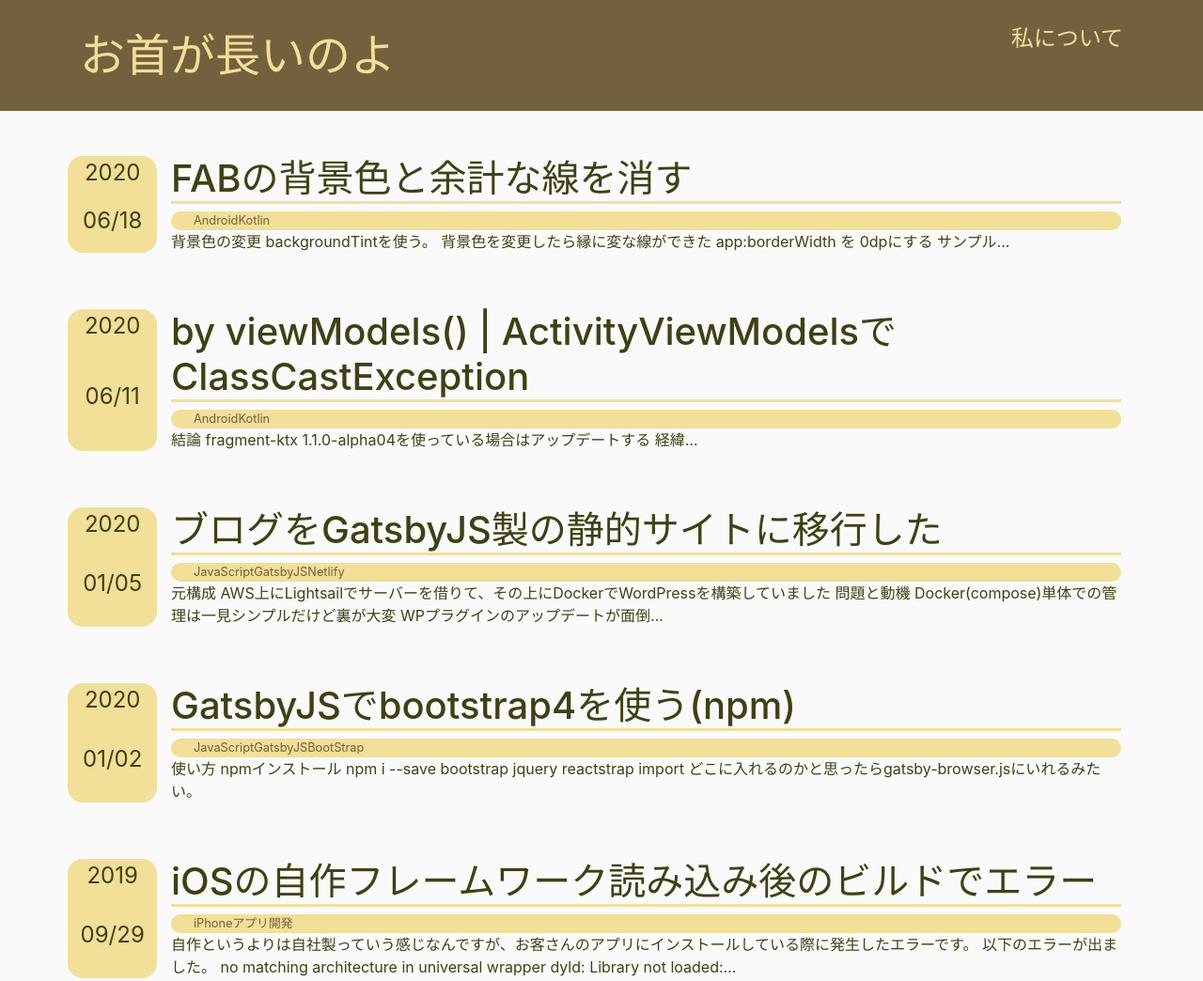
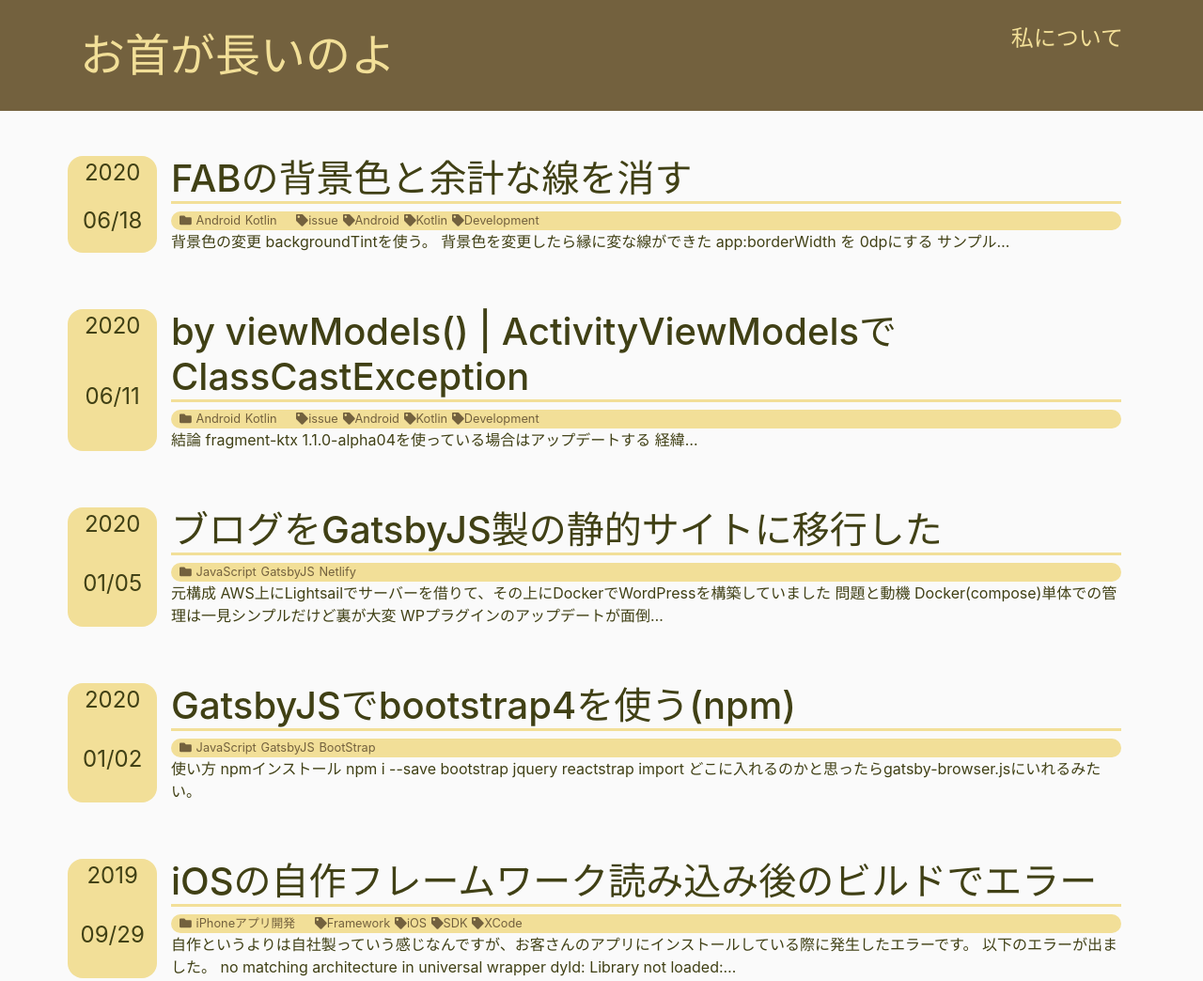
Before and after one commit to killinsun/gatsby-blog, a Gatsby site: page / in a window 1280 px wide. Shown: the top 1044 px of the page at 94% size. Built offline with nearby package versions, Linux system fonts and the light colour scheme; Gatsby itself is replaced by a stand-in of ours.

Commit message:
added categories tags on toppage

```diff
--- a/package.json
+++ b/package.json
@@ -5,6 +5,10 @@
   "version": "0.1.0",
   "author": "Kyle Mathews <mathews.kyle@gmail.com>",
   "dependencies": {
+    "@fortawesome/fontawesome-free": "^5.13.1",
+    "@fortawesome/fontawesome-svg-core": "^1.2.29",
+    "@fortawesome/free-solid-svg-icons": "^5.13.1",
+    "@fortawesome/react-fontawesome": "^0.1.11",
     "bootstrap": "^4.5.0",
     "dotenv": "^8.2.0",
     "gatsby": "^2.23.3",
--- /dev/null
+++ b/src/components/catetgories.js
@@ -0,0 +1,14 @@
+import React from "react"
+import { FontAwesomeIcon } from '@fortawesome/react-fontawesome'
+import { faFolder } from '@fortawesome/free-solid-svg-icons'
+
+const Categories = ( categories ) => (
+  <div class='categories'>
+    <FontAwesomeIcon icon={faFolder} />
+    {(categories || []).map(category => (
+      <span class="post-category">{ category }</span>
+    ))}
+  </div>
+);
+
+export default Categories
--- a/src/components/layout.js
+++ b/src/components/layout.js
@@ -8,6 +8,7 @@
 import React from "react"
 import PropTypes from "prop-types"
 import { useStaticQuery, graphql } from "gatsby"
+import { FontAwesomeIcon } from '@fortawesome/react-fontawesome'
 
 import Header from "./header"
 
--- /dev/null
+++ b/src/components/tags.js
@@ -0,0 +1,16 @@
+import React from "react"
+import { FontAwesomeIcon } from '@fortawesome/react-fontawesome'
+import { faTag } from '@fortawesome/free-solid-svg-icons'
+
+const Tags = ( tags ) => (
+  <div class='tags'>
+    {(tags || []).map(tag =>
+        <span class="post-tag">
+            <FontAwesomeIcon icon={faTag} />
+            { tag }
+        </span>
+    )}
+  </div>
+);
+
+export default Tags
--- a/src/pages/index.js
+++ b/src/pages/index.js
@@ -2,8 +2,11 @@ import React from "react"
 import { Link, graphql } from "gatsby"
 
 import Layout from "../components/layout"
+import Categories from '../components/catetgories'
+import Tags from '../components/tags'
 import SEO from "../components/seo"
 import * as moment from 'moment'
+
 
 const IndexPage = ({ data }) => {
   return (
@@ -27,7 +30,8 @@ const IndexPage = ({ data }) => {
                 </h1>
                 <div class="post-meta-data text-gi-med bg-gi-light">
                   <div class="row">
-                    <small class="col-lg-12 col-sm-12 col-12"> { node.frontmatter.categories }</small>
+                    <small> { Categories(node.frontmatter.categories) }</small>
+                    <small> { Tags(node.frontmatter.tags) }</small>
                   </div>
                 </div>
                 <div dangerouslySetInnerHTML={{ __html: node.excerpt }} />
--- a/src/styles/global.css
+++ b/src/styles/global.css
@@ -103,6 +103,18 @@ div.post-month-day{
     padding-right: 0px;
 }
 
+div.categories > span.post-category {
+    margin-left: 0.3rem;
+}
+
+div.tags {
+    margin-left: 1rem;
+}
+div.tags > span.post-tag {
+    margin-left: 0.3rem;
+}
+
+
 /* BootStrap4 extend */
 .text-gi-med {
     color: #73613e;
```
Also changed, not shown: 1 other file.
